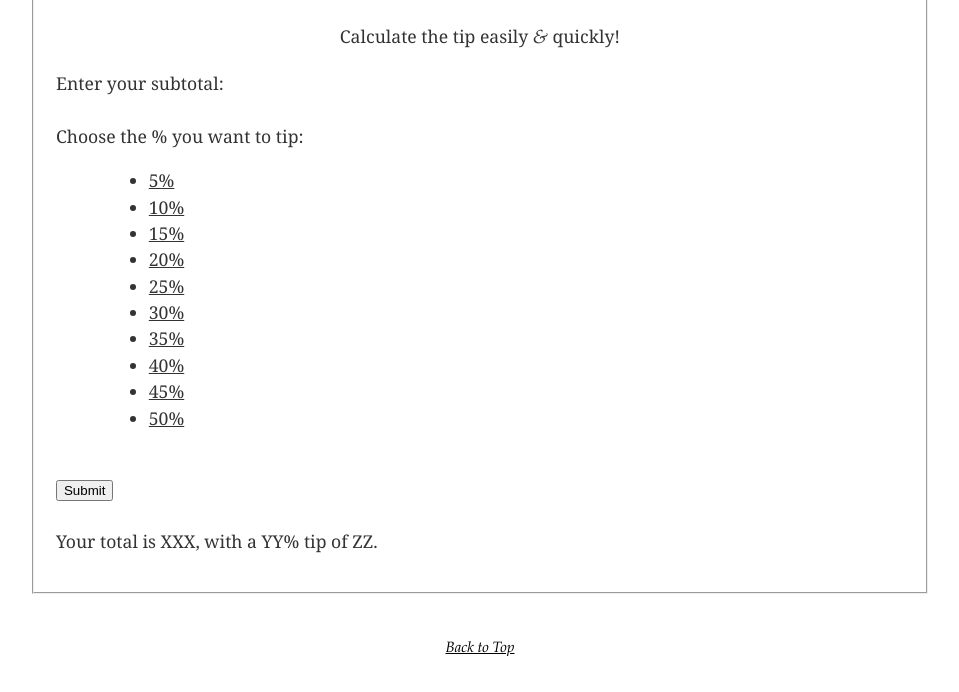
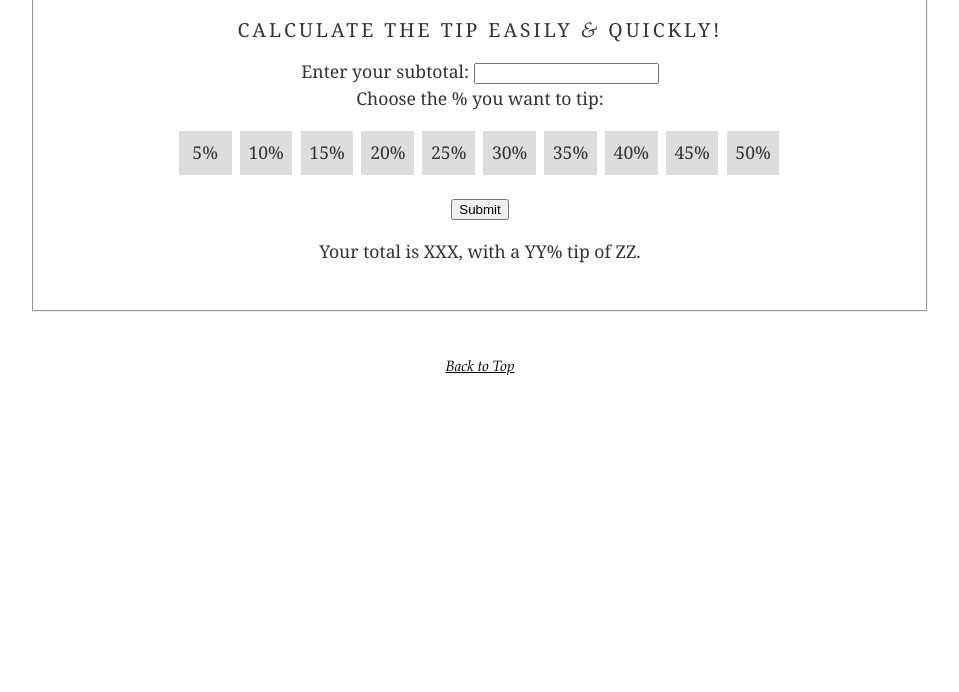
Before and after one commit to jenstrickland/easy-tipper, a plain HTML site: page index.html in a window 1280 px wide. Shown: the part 88-780 px from the top of the page, without its empty margins (160-1119 px from the left). Drawn offline with nearby package versions, Linux system fonts and the light colour scheme.

Commit message:
updated markup

```diff
--- a/index.html
+++ b/index.html
@@ -16,7 +16,7 @@ body { background:#fff; color: #333; font:1.1em/1.5 Georgia, "Times New Roman",
 article,aside,dialog,figure,footer,header,hgroup,main, menu,nav,section	{ display:block; }
 header, article { margin:auto; text-align:center; width:80%; }
 #logo, #tagline { margin:auto; text-align:center; }
-p,h5 { font-style:normal; font-weight:normal; height:auto; line-height:150%; letter-spacing:normal; margin:..5em; padding:0 0 1em 0; text-align:left; }
+p,h5 { font-style:normal; font-weight:normal; height:auto; line-height:150%; letter-spacing:normal; margin:..5em; padding:0 0 1em 0; }
 h1 { font-family:Georgia, "Times New Roman", times, serif; font-size:1.75em; font-weight:normal; letter-spacing:1px; height:auto; padding:1em 0 0 0; margin:0; }
 h2 { color:#333; font-size:1.1em; font-weight:normal; height:auto; letter-spacing:3px; margin:1em 0 .5em 0; padding:.5em 0; text-align:left; text-transform:uppercase; }
 h3 { color:#333; font-family:sans-serif; font-size:1em; letter-spacing:normal; margin:1em 0 0 0; padding:.3em 0; text-align:left; }
@@ -24,6 +24,9 @@ h4,h5	{ font-weight:normal; margin:0; text-align:left; }
 h5 { font-size:1em; }
 ul,ol	{ margin-left:3em; text-align:left; }
 dl dd { margin:.5em auto; padding:.5em; text-align:left; }
+ol { list-style:none; margin:1em auto; padding:0; width:70%; }
+ol li { display:inline-block; margin:0; padding:0; }
+ol li a { background:#ddd; display:inline-block; height:1.5em; margin: .1em; padding: .5em; text-align:center; text-decoration:none; width:2em; }
 dfn,h4 { font-family:sans-serif; font-size:.8em; font-style:normal; letter-spacing:1px; text-transform:uppercase; }
 
 a	{ color:#000; text-decoration:underline; }
@@ -36,11 +39,12 @@ article	{ margin:auto; width:75%; max-width:900px; }
 .return-anchor	{ display:block; margin:2em auto; font-family:Baskerville, "Goudy Old Style", "Palatino", "Book Antiqua", serif; font-style:italic; font-size:.85em; padding:1em; }
 .floatright	{ float:right; font-style:italic; margin-right:200px; }
 
+form label { display:block; }
+
 @media screen and (max-width:570px) {
 header { width:100%; }
 article { margin:.2em; width:99%; }
 dl { width:100%; }
-dl dd ul { list-style:none; }
 p { font-size:1em; margin-bottom:.75em; }
 ul, ol { margin-left:0; padding-left:0; }
 ul li { margin-left:.2em; }
@@ -60,11 +64,13 @@ ul li { margin-left:.2em; }
 <article>
     <form>
         <fieldset>
-            <dl>
-                <dt id="tagline">Calculate the tip easily <span class="amp">&amp;</span> quickly!</dt>
-              <dd>Enter your subtotal:</dd>
-              <dd>Choose the % you want to tip:
-                <ul>
+            <section>
+                <h2 id="tagline">Calculate the tip easily <span class="amp">&amp;</span> quickly!</h2>
+              <label for="subtotal">Enter your subtotal:
+                <input type="number" id="subtotal" name="subtotal"/>
+              </label>
+              <label>Choose the % you want to tip:
+                <ol>
                     <li><a href="">5%</a></li>
                     <li><a href="">10%</a></li>
                     <li><a href="">15%</a></li>
@@ -75,11 +81,11 @@ ul li { margin-left:.2em; }
                     <li><a href="">40%</a></li>
                     <li><a href="">45%</a></li>
                     <li><a href="">50%</a></li>
-                </ul>
-                </dd>
-                <dd><button type="submit">Submit</button></dd>
-                <dd>Your total is XXX, with a YY% tip of ZZ.</dd>
-            </dl>
+                </ol>
+                </label>
+                <button type="submit">Submit</button>
+                <p>Your total is XXX, with a YY% tip of ZZ.</p>
+            </section>
         </fieldset>
     </form>
 
```
